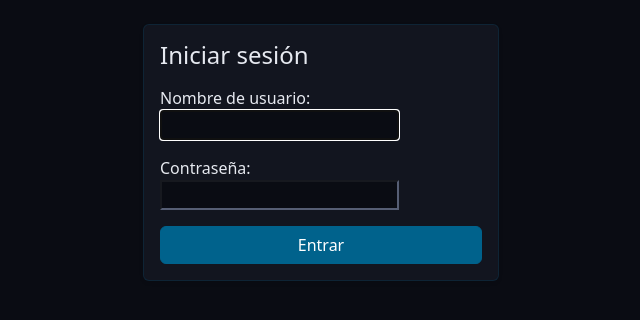
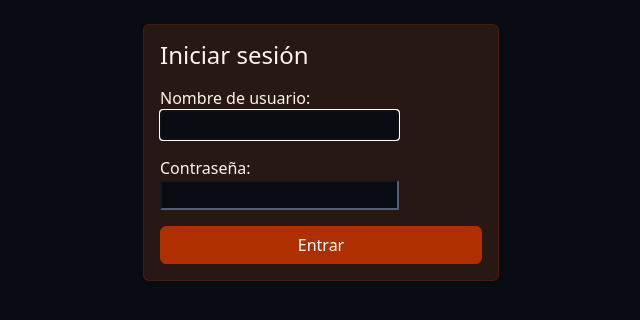
Before and after one commit to vortex-labs-co/facturiX, a Django app: a page that uses templates/base.html in a window 1280 px wide. Shown: the top 320 px of the page, without its empty margins (319-959 px from the left). Run offline with Django 5.2, Linux system fonts and the light colour scheme.

Commit message:
Colores: paleta completa de vortex-labs-web (#8F2600, #B02F00, #FAF0E8, #271813)

```diff
--- a/templates/base.html
+++ b/templates/base.html
@@ -6,12 +6,17 @@
   <title>{% block title %}Facturix{% endblock %}</title>
   <link href="https://cdn.jsdelivr.net/npm/bootstrap@5.3.3/dist/css/bootstrap.min.css" rel="stylesheet">
   <style>
-    body { background: #0A0C13; color: #e6e9f0; }
-    .navbar { background: #0A0C13 !important; border-bottom: 1px solid #00628C; }
-    .btn-primary { background: #00628C; border-color: #00628C; }
-    .btn-primary:hover { background: #004E70; border-color: #004E70; }
-    .card { background: #12151f; color: #e6e9f0; border: 1px solid #00628C33; }
-    input, select, textarea { background: #0A0C13 !important; color: #e6e9f0 !important; border-color: #565E74 !important; }
+    body { background: #0A0C13; color: #FAF0E8; }
+    .navbar { background: #0A0C13 !important; border-bottom: 1px solid #8F2600; }
+    .navbar-brand { color: #B02F00 !important; }
+    .btn-primary { background: #B02F00; border-color: #B02F00; }
+    .btn-primary:hover { background: #8F2600; border-color: #8F2600; }
+    .btn-outline-info { color: #00628C; border-color: #00628C; }
+    .btn-outline-info:hover { background: #00628C; color: #FAF0E8; }
+    .card { background: #271813; color: #FDF3EC; border: 1px solid #8F260055; }
+    .table-dark { --bs-table-bg: #271813; }
+    input, select, textarea { background: #0A0C13 !important; color: #FAF0E8 !important; border-color: #565E74 !important; }
+    a { color: #00628C; }
   </style>
 </head>
 <body>
```
